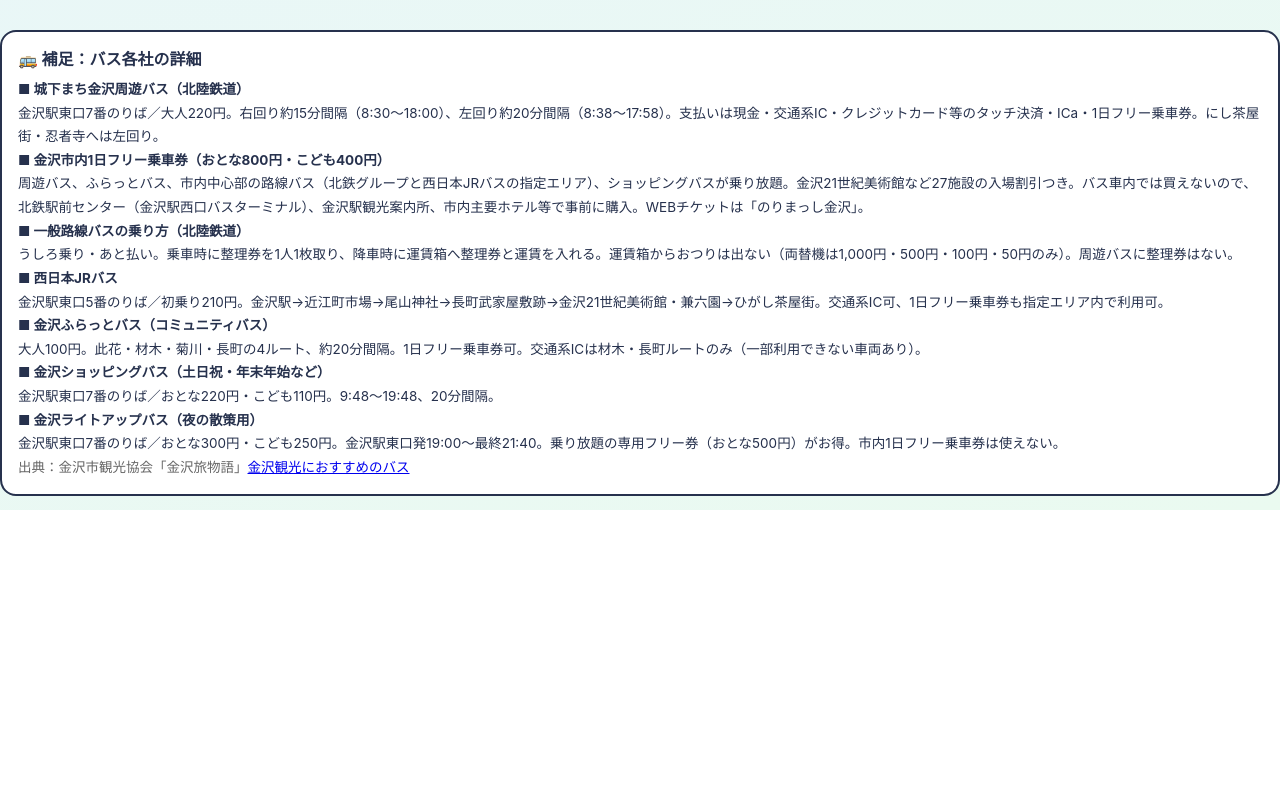
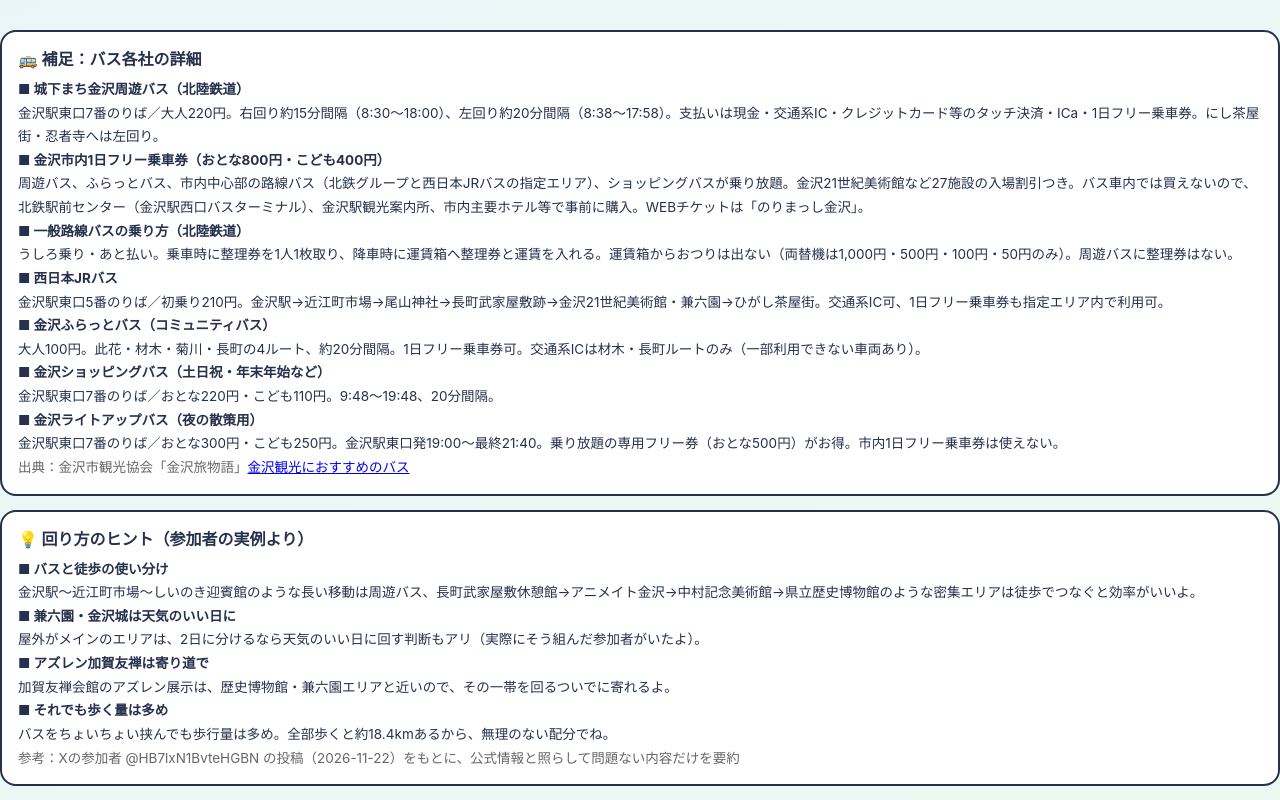
Before and after one commit to kanorin/kanorin.github.io, a plain HTML site: page kanazawa-stamprally/index.html in a window 1280 px wide. Shown: the part 3832-4632 px from the top of the page. Before the commit the page ends 4342 px from the top, so only its background shows below. Drawn offline with Linux system fonts and the light colour scheme; no server answers.

Commit message:
回り方のヒント（参加者の実例）を追加

```diff
--- a/kanazawa-stamprally/index.html
+++ b/kanazawa-stamprally/index.html
@@ -119,6 +119,21 @@ ul{list-style:none;margin:0;padding:0} .item{position:relative;display:flex;alig
 <span style="color:#666">出典：金沢市観光協会「金沢旅物語」<a href="https://www.kanazawa-kankoukyoukai.or.jp/support/detail_187.html" target="_blank" rel="noopener">金沢観光におすすめのバス</a></span>
 </div>
 </div>
+
+<div style="background:#fff;border:2px solid #26314d;border-radius:16px;padding:14px 16px;margin:14px 0">
+<div style="font-weight:800;font-size:16px;margin-bottom:8px">💡 回り方のヒント（参加者の実例より）</div>
+<div style="font-size:13.5px;line-height:1.75">
+<b>■ バスと徒歩の使い分け</b><br>
+金沢駅〜近江町市場〜しいのき迎賓館のような長い移動は周遊バス、長町武家屋敷休憩館→アニメイト金沢→中村記念美術館→県立歴史博物館のような密集エリアは徒歩でつなぐと効率がいいよ。<br>
+<b>■ 兼六園・金沢城は天気のいい日に</b><br>
+屋外がメインのエリアは、2日に分けるなら天気のいい日に回す判断もアリ（実際にそう組んだ参加者がいたよ）。<br>
+<b>■ アズレン加賀友禅は寄り道で</b><br>
+加賀友禅会館のアズレン展示は、歴史博物館・兼六園エリアと近いので、その一帯を回るついでに寄れるよ。<br>
+<b>■ それでも歩く量は多め</b><br>
+バスをちょいちょい挟んでも歩行量は多め。全部歩くと約18.4kmあるから、無理のない配分でね。<br>
+<span style="color:#666">参考：Xの参加者 @HB7lxN1BvteHGBN の投稿（2026-11-22）をもとに、公式情報と照らして問題ない内容だけを要約</span>
+</div>
+</div>
 <script>
 var SPOTS = ["ゲーマーズ金沢店 金沢フォーラス", "近江町市場 金沢", "金沢中央観光案内所", "しいのき迎賓館 金沢", "長町武家屋敷休憩館 金沢", "アニメイト金沢", "金沢市立中村記念美術館", "石川県立歴史博物館", "加賀友禅会館 金沢", "いしかわ生活工芸ミュージアム", "石川県観光物産館", "金沢蓄音器館", "かなざわカタニ 金沢", "金箔屋さくだ本店 ひがし茶屋街", "金沢フォーラス", "和おんの湯 金沢"];
 var NAMES = ["金沢フォーラス5F ゲーマーズ金沢で蓮ノ空の台紙をもらう", "近江町市場", "金沢中央観光案内所", "しいのき迎賓館", "長町武家屋敷休憩館", "アニメイト金沢", "金沢市立中村記念美術館", "石川県立歴史博物館", "加賀友禅会館", "いしかわ生活工芸ミュージアム", "石川県観光物産館", "金沢蓄音器館", "かなざわカタニ", "ひがし茶屋街・金箔屋さくだ本店", "金沢フォーラスで景品引換＋ゲーマーズで蓮ノ空特典", "和おんの湯"];
```
